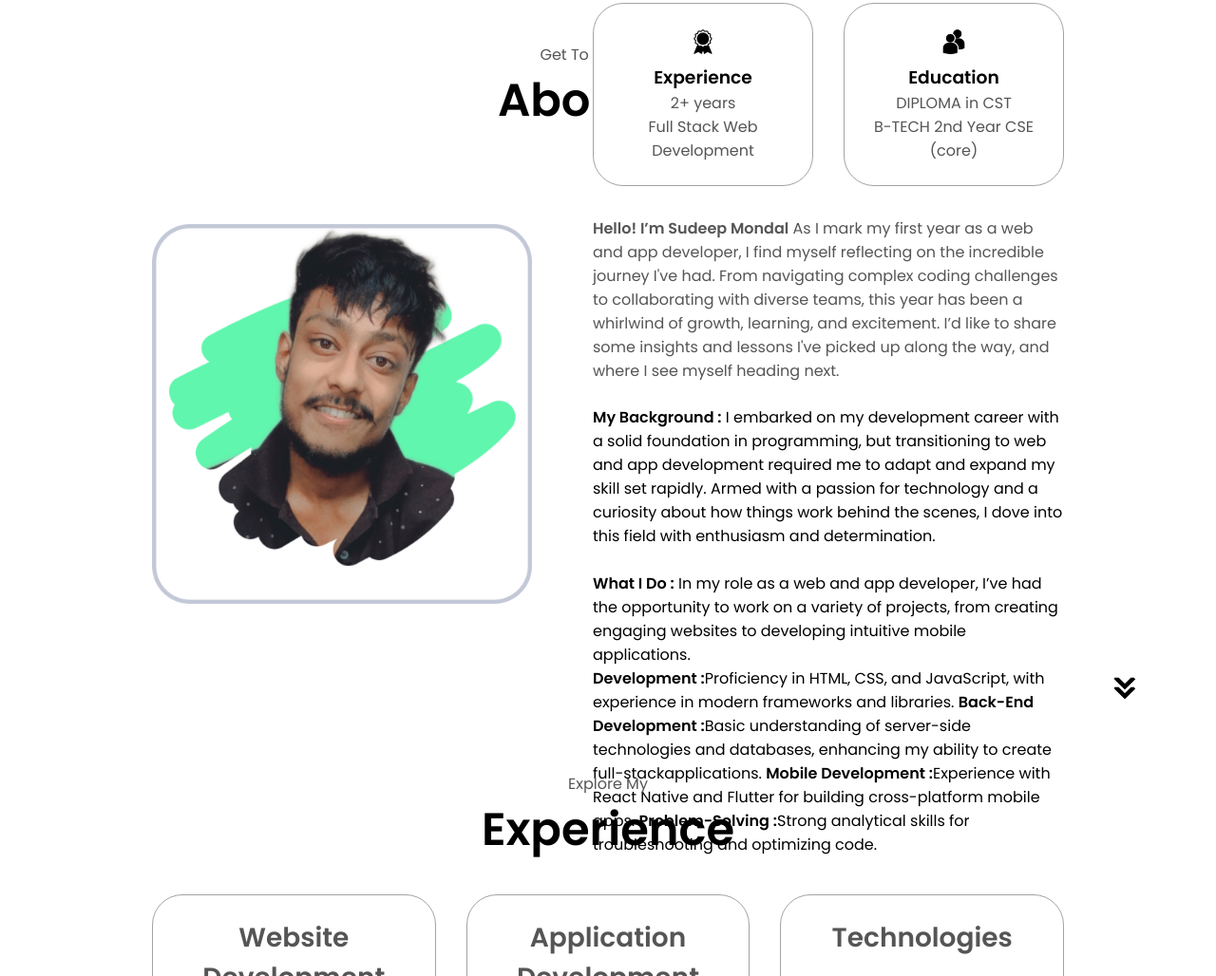
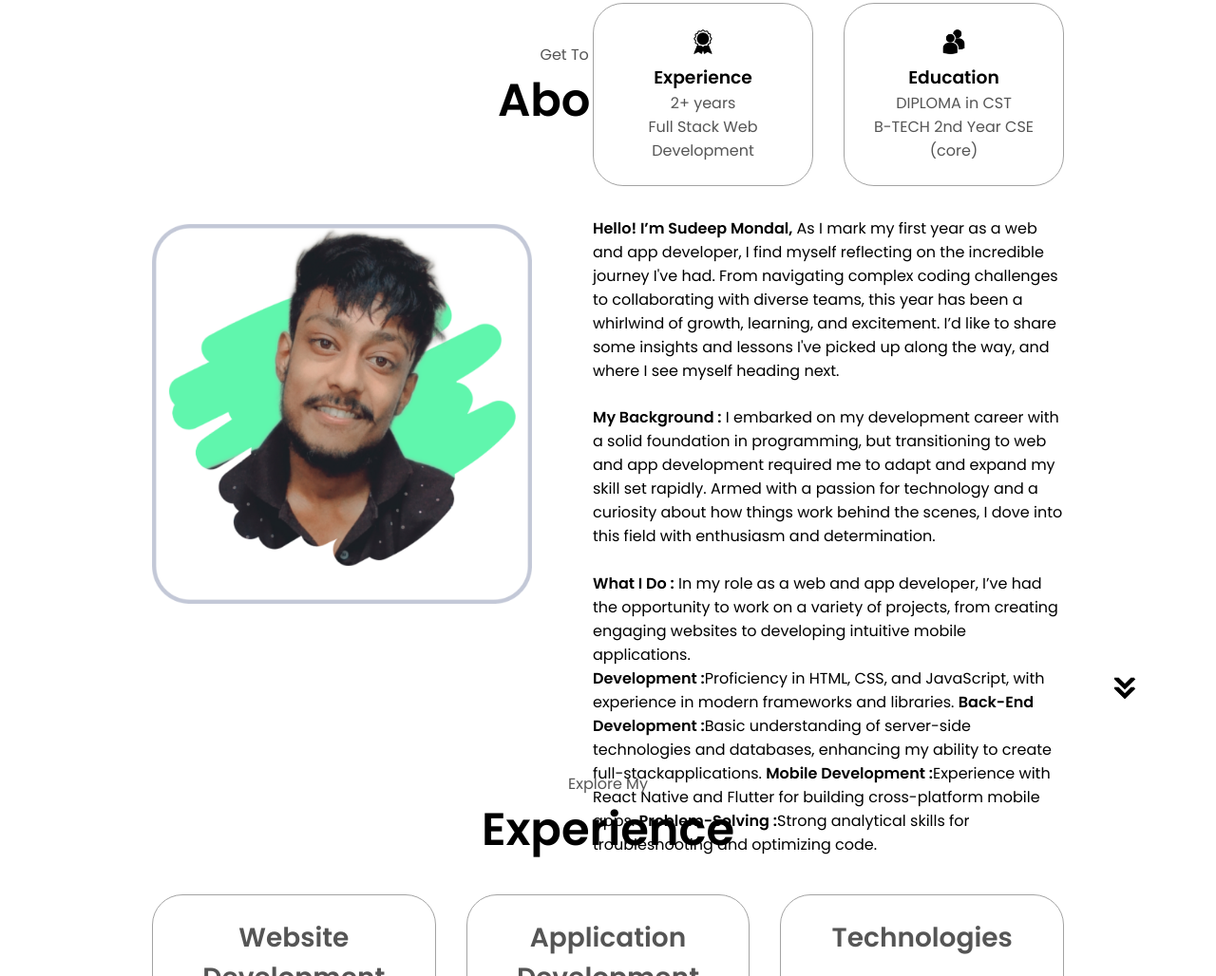
Before and after one commit to SudeepMondal2002/portfoliosudeep, a plain HTML site: page index.html in a window 1280 px wide. Shown: the part 883-1911 px from the top of the page at 95% size. Drawn offline with Linux system fonts and the light colour scheme.

Commit message:
Update index.html

```diff
--- a/index.html
+++ b/index.html
@@ -86,8 +86,8 @@
           </div>
         </div>
         <div class="text-container">
-          <p>
-            <strong> Hello! I’m Sudeep Mondal</strong>
+          <p style="color: black;">
+            <strong> Hello! I’m Sudeep Mondal,</strong>
 
             As I mark my first year as a web and app developer, I find myself reflecting on the incredible journey I've
             had. From navigating complex coding challenges to collaborating with diverse teams, this year has been a
```
